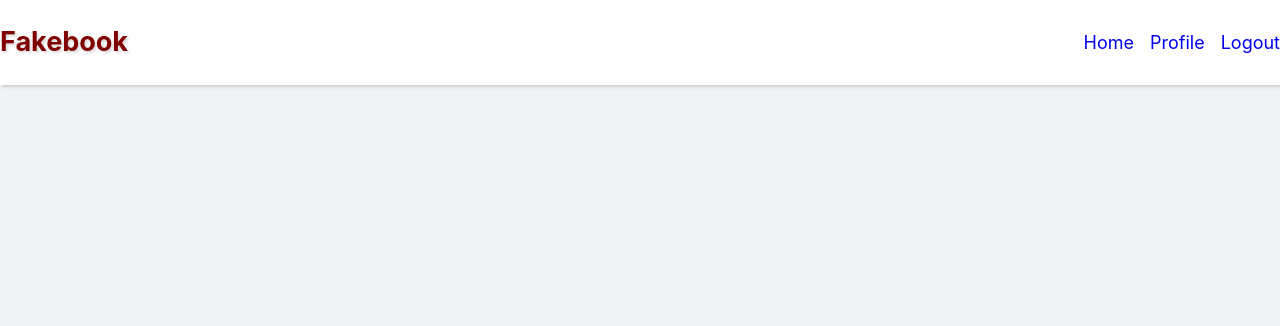
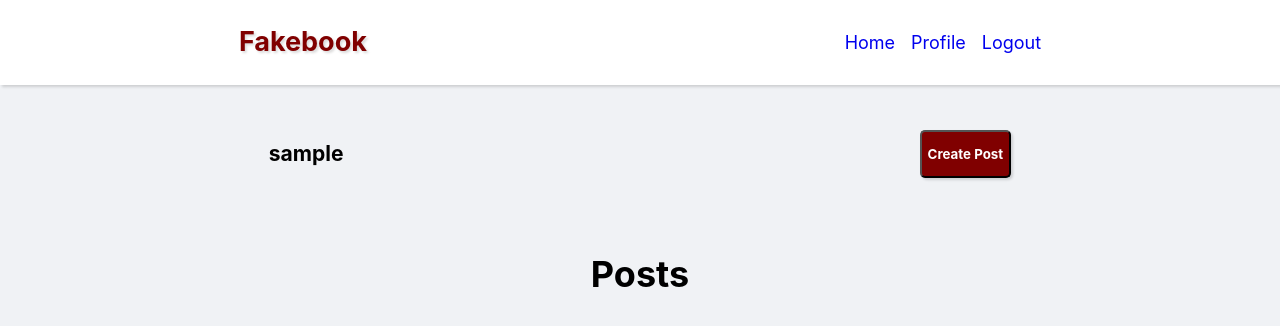
Before and after one commit to the-brain711/Fakebook, a Flask app: page / in a window 1280 px wide. Shown: the top 326 px of the page. Run offline with Flask 3, Linux system fonts and the light colour scheme; the visitor is signed in with stand-in values (Sample User, id 1); some libraries are stand-ins or nearby versions.

Commit message:
Made post creation popup box

```diff
--- a/src/Fakebook/application.py
+++ b/src/Fakebook/application.py
@@ -41,7 +41,8 @@ def login():
         password = hashed_password.hexdigest()
 
         # Check if user exists in database
-        cursor = db.connection.cursor(MySQLdb.cursors.DictCursor)
+        cursor = db.connect.cursor(MySQLdb.cursors.DictCursor)
+        #cursor = db.connection.cursor(MySQLdb.cursors.DictCursor)
         cursor.execute(
             'SELECT * FROM users_tb WHERE username = %s AND password = %s',
             (username, password,)
@@ -82,7 +83,8 @@ def signup():
         email = request.form['email']
 
         # Check if user exists in database
-        cursor = db.connection.cursor(MySQLdb.cursors.DictCursor)
+        cursor = db.connect.cursor(MySQLdb.cursors.DictCursor)
+        #cursor = db.connection.cursor(MySQLdb.cursors.DictCursor)
         cursor.execute(
             'SELECT * FROM users_tb WHERE username = %s',
             (username,)
@@ -109,7 +111,8 @@ def signup():
                 'INSERT INTO users_tb (username, password, email) VALUES(%s, %s, %s);',
                 (username, password, email,)
             )
-            db.connection.commit()
+            db.connect.commit()
+            #db.connection.commit()
             msg = 'You have successfully signed up to Fakebook.'
             return redirect(url_for('login'))
     # If form is empty or missing 1 box
@@ -130,7 +133,8 @@ def home():
 def profile():
     # Check if user is logged in
     if 'loggedin' in session:
-        cursor = db.connection.cursor(MySQLdb.cursors.DictCursor)
+        cursor = db.connect.cursor(MySQLdb.cursors.DictCursor)
+        #cursor = db.connection.cursor(MySQLdb.cursors.DictCursor)
         cursor.execute(
             'SELECT * FROM users_tb WHERE id = %s',
             (session['id'],)
--- a/src/Fakebook/static/style.css
+++ b/src/Fakebook/static/style.css
@@ -17,7 +17,7 @@ nav {
     display: flex;
     overflow: hidden;
     align-items: center;
-    justify-content: space-between;
+    justify-content: space-around;
     background-color: white;
     box-shadow: rgba(0, 0, 0, 0.15) 1.95px 1.95px 2.6px;
 }
@@ -34,7 +34,15 @@ nav h1 {
 }
 
 .nav-links a {
-    text-decoration:none;
+    text-decoration: none;
+}
+
+.content {
+    display: flex;
+    flex-direction: column;
+    align-items: center;
+    row-gap: 2rem;
+    margin-top: 2rem;
 }
 
 /* Login Page */
@@ -109,3 +117,56 @@ nav h1 {
     flex-direction: column;
     row-gap: 1rem;
 }
+
+
+/* Home Page */
+.home-header {
+    display: flex;
+    flex-direction: row;
+    align-items: center;
+    column-gap: 45vw;
+}
+
+.home-header button {
+    border-radius: 5px;
+    box-shadow: rgba(0, 0, 0, 0.15) 1.95px 1.95px 2.6px;
+    background-color: maroon;
+    color: white;
+    font-weight: bold;
+    height: 3rem;
+}
+
+.home-header button:hover {
+    background-color: rgb(95, 3, 3);
+}
+
+.home-header dialog {
+    width: 50vh;
+}
+
+.home-header dialog::backdrop {
+    background-color: #f0f2f5d5;
+}
+
+.home-header dialog div {
+    display: flex;
+    flex-direction: row;
+    justify-content: space-between;
+}
+
+.home-header dialog form {
+    display: flex;
+    flex-direction: column;
+    row-gap: 2rem;
+}
+
+.post-text {
+    height: 20vh;
+
+}
+
+.post-text::placeholder {
+    text-align: left;
+    vertical-align: top;
+
+}
--- a/src/Fakebook/templates/home.html
+++ b/src/Fakebook/templates/home.html
@@ -3,5 +3,41 @@
 {% block title %}Fakebook - Home{% endblock %}
 
 {% block content %}
+<div class="home-header">
+    <h3>{{ username }}</h3>
+    <button id="open-post-popup">Create Post</button>
 
+    <dialog class="post-popup" id="post-popup">
+        <div>
+            <h2></h2>
+            <h2>Create Post</h2>
+            <h2 id="close-post-popup">X</h2>
+        </div>
+
+        <form action="" autocomplete="off">
+            <textarea rows="5" name="post-textbox" id="post-textbox" placeholder="What's on your mind {{ username }}?"></textarea>
+            <input type="submit" value="Create Post">
+
+            <div class="login-msg">{{ msg }}</div>
+        </form>
+    </dialog>
+
+    <script>
+        const open_popup = document.getElementById('open-post-popup')
+        const close_popup = document.getElementById('close-post-popup')
+        const dialog = document.getElementById('post-popup')
+
+        open_popup.addEventListener("click", () => {
+            dialog.showModal();
+        })
+
+        close_popup.addEventListener("click", () => {
+            dialog.close();
+        })
+    </script>
+</div>
+
+<div>
+    <h1>Posts</h1>
+</div>
 {% endblock %}
```
